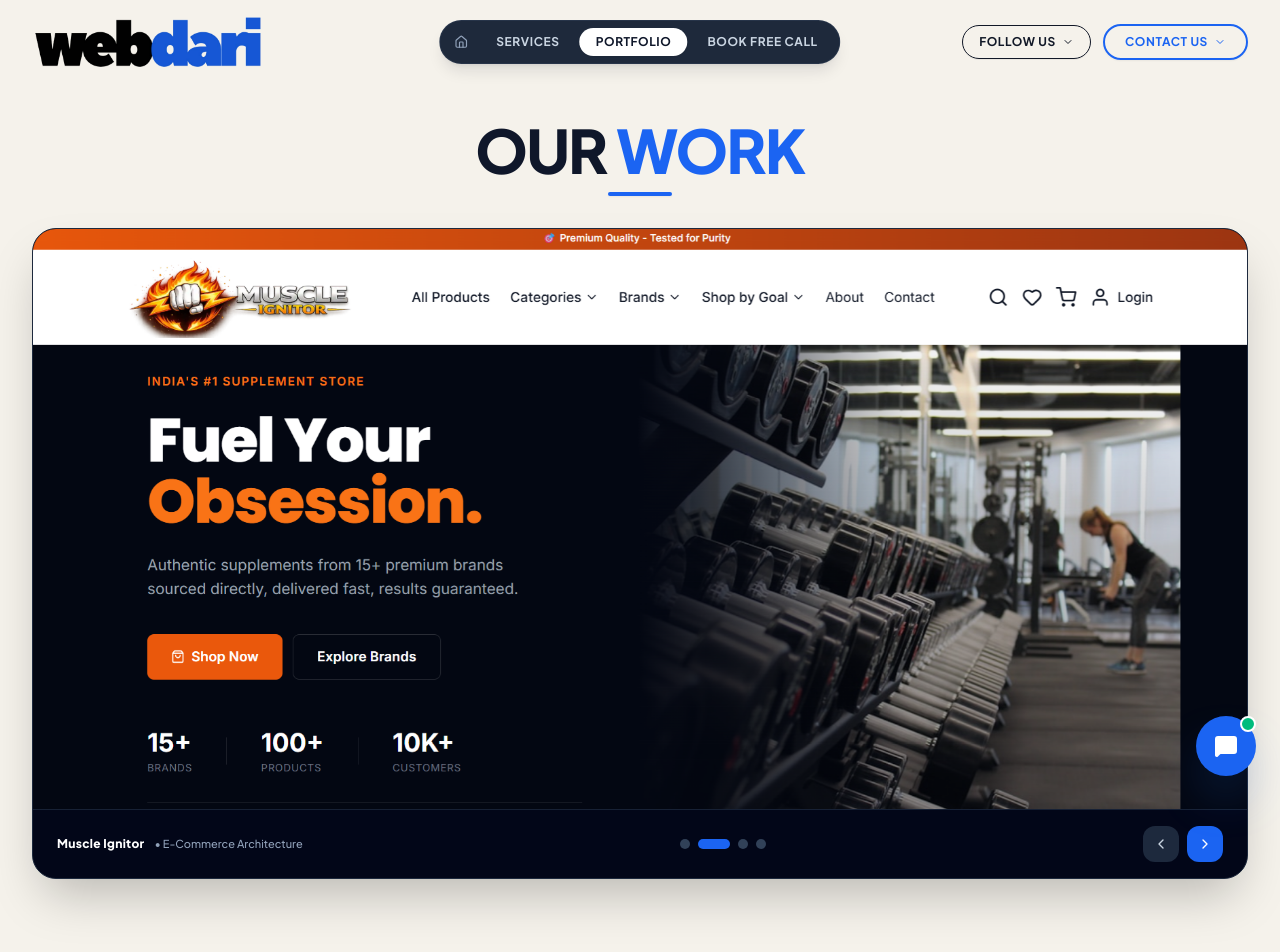
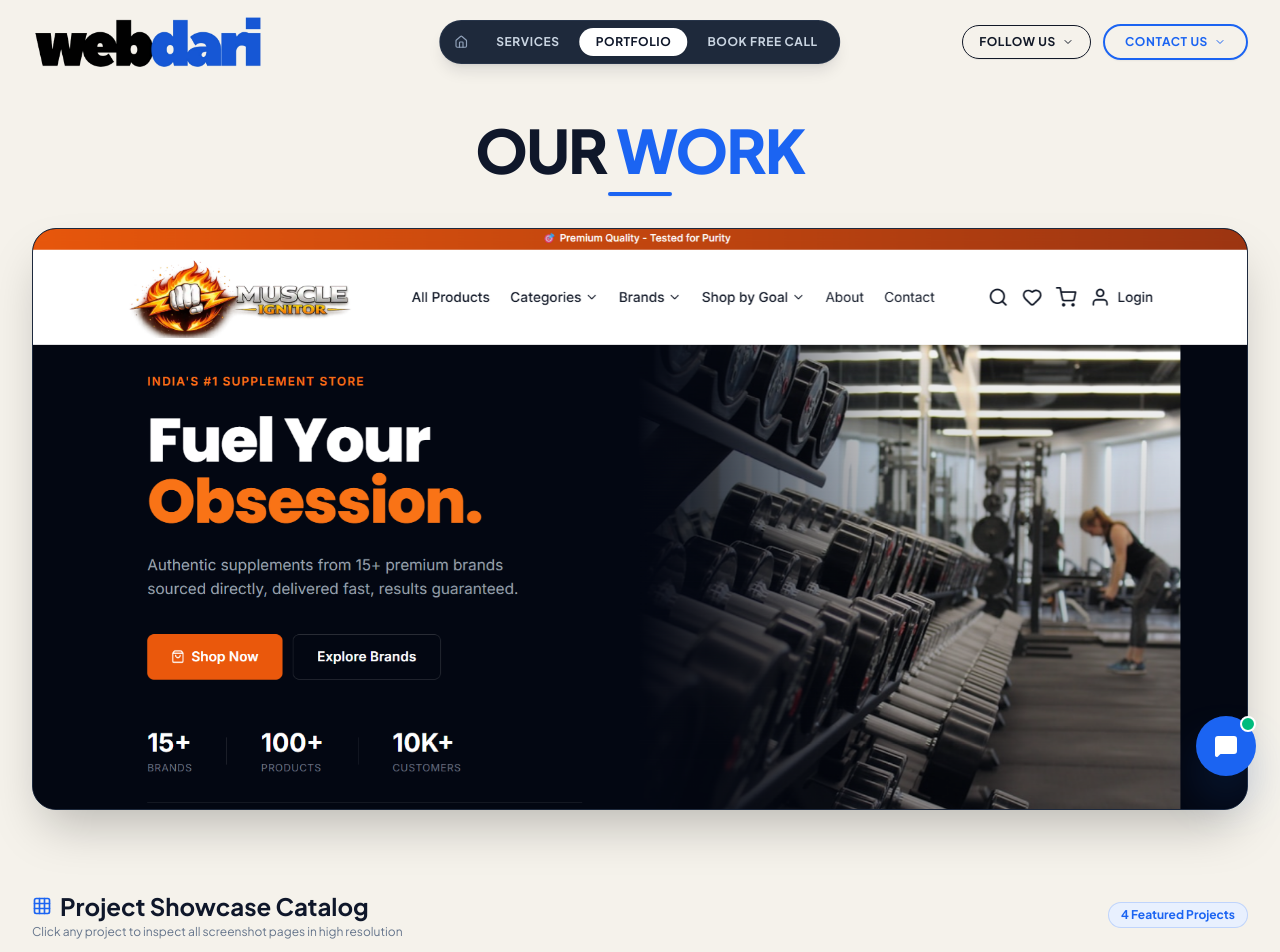
Before and after one commit to PrernaSharma1006/webdari, a React (Vite) app: page /portfolio in a window 1280 px wide. Shown: the top 952 px of the page. Built offline with nearby package versions, Linux system fonts and the light colour scheme; a web font is replaced by a local one.

Commit message:
Remove bottom control bar from portfolio slideshow container

```diff
--- a/src/pages/PortfolioPage.jsx
+++ b/src/pages/PortfolioPage.jsx
@@ -195,58 +195,28 @@
               />
             </AnimatePresence>
 
+            {/* Floating Navigation Arrows on Hover */}
+            <button
+              onClick={(e) => { e.stopPropagation(); handlePrevSlide(); }}
+              className="absolute left-4 z-10 p-3 rounded-full bg-black/50 hover:bg-[#1B64F2] text-white opacity-0 group-hover:opacity-100 transition-all cursor-pointer backdrop-blur-md shadow-lg"
+              aria-label="Previous Slide"
+            >
+              <ChevronLeft className="w-6 h-6" />
+            </button>
+
+            <button
+              onClick={(e) => { e.stopPropagation(); handleNextSlide(); }}
+              className="absolute right-4 z-10 p-3 rounded-full bg-black/50 hover:bg-[#1B64F2] text-white opacity-0 group-hover:opacity-100 transition-all cursor-pointer backdrop-blur-md shadow-lg"
+              aria-label="Next Slide"
+            >
+              <ChevronRight className="w-6 h-6" />
+            </button>
+
             {/* Hover overlay hint */}
             <div className="absolute inset-0 bg-gradient-to-t from-black/60 via-transparent to-transparent opacity-0 group-hover:opacity-100 transition-opacity flex items-end p-6 pointer-events-none">
               <span className="text-white text-xs font-bold flex items-center gap-2 bg-black/60 backdrop-blur-md px-4 py-2 rounded-full border border-white/20">
                 <Maximize2 className="w-4 h-4 text-[#60A5FA]" /> Click to Inspect All Screenshots ({activeProject.images.length})
               </span>
-            </div>
-          </div>
-
-          {/* Minimalist Slide Navigation Controls Bar */}
-          <div className="bg-slate-950 p-4 px-6 flex items-center justify-between border-t border-slate-800/80">
-            {/* Project Title Pill */}
-            <div className="flex items-center gap-2.5">
-              <span className="text-xs font-extrabold text-white tracking-wide">
-                {activeProject.title}
-              </span>
-              <span className="text-[11px] font-medium text-slate-400 hidden sm:inline-block">
-                • {activeProject.category}
-              </span>
-            </div>
-
-            {/* Slide Indicators */}
-            <div className="flex items-center gap-2">
-              {PORTFOLIO_PROJECTS.map((proj, idx) => (
-                <button
-                  key={proj.id}
-                  onClick={() => setCurrentSlide(idx)}
-                  className={`h-2.5 rounded-full transition-all duration-300 cursor-pointer ${
-                    idx === currentSlide
-                      ? 'w-8 bg-[#1B64F2]'
-                      : 'w-2.5 bg-slate-700 hover:bg-slate-500'
-                  }`}
-                  aria-label={`Go to slide ${idx + 1}`}
-                />
-              ))}
-            </div>
-
-            {/* Prev / Next Arrow Buttons */}
-            <div className="flex items-center gap-2">
-              <button
-                onClick={handlePrevSlide}
-                className="p-2.5 rounded-xl bg-slate-800 hover:bg-slate-700 text-slate-300 hover:text-white transition-colors cursor-pointer"
-                title="Previous Project"
-              >
-                <ChevronLeft className="w-4 h-4" />
-              </button>
-              <button
-                onClick={handleNextSlide}
-                className="p-2.5 rounded-xl bg-[#1B64F2] hover:bg-blue-600 text-white transition-colors cursor-pointer"
-                title="Next Project"
-              >
-                <ChevronRight className="w-4 h-4" />
-              </button>
             </div>
           </div>
 
```
